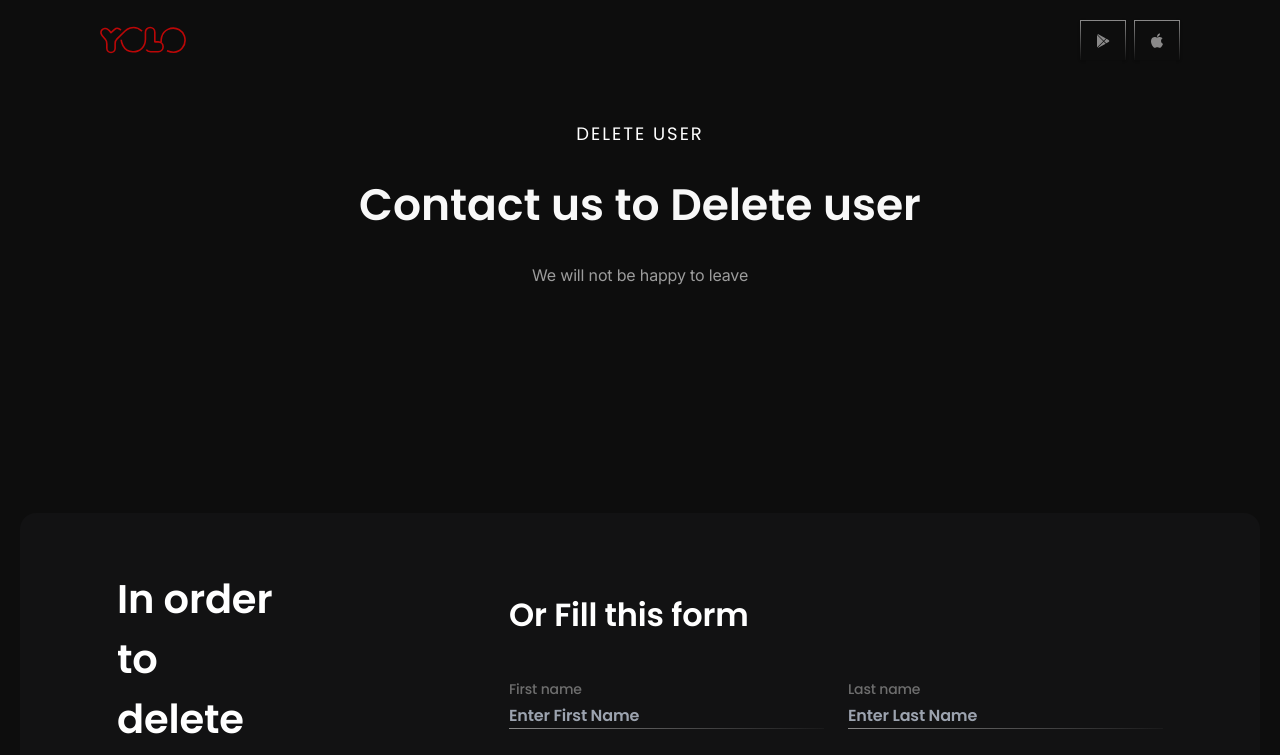
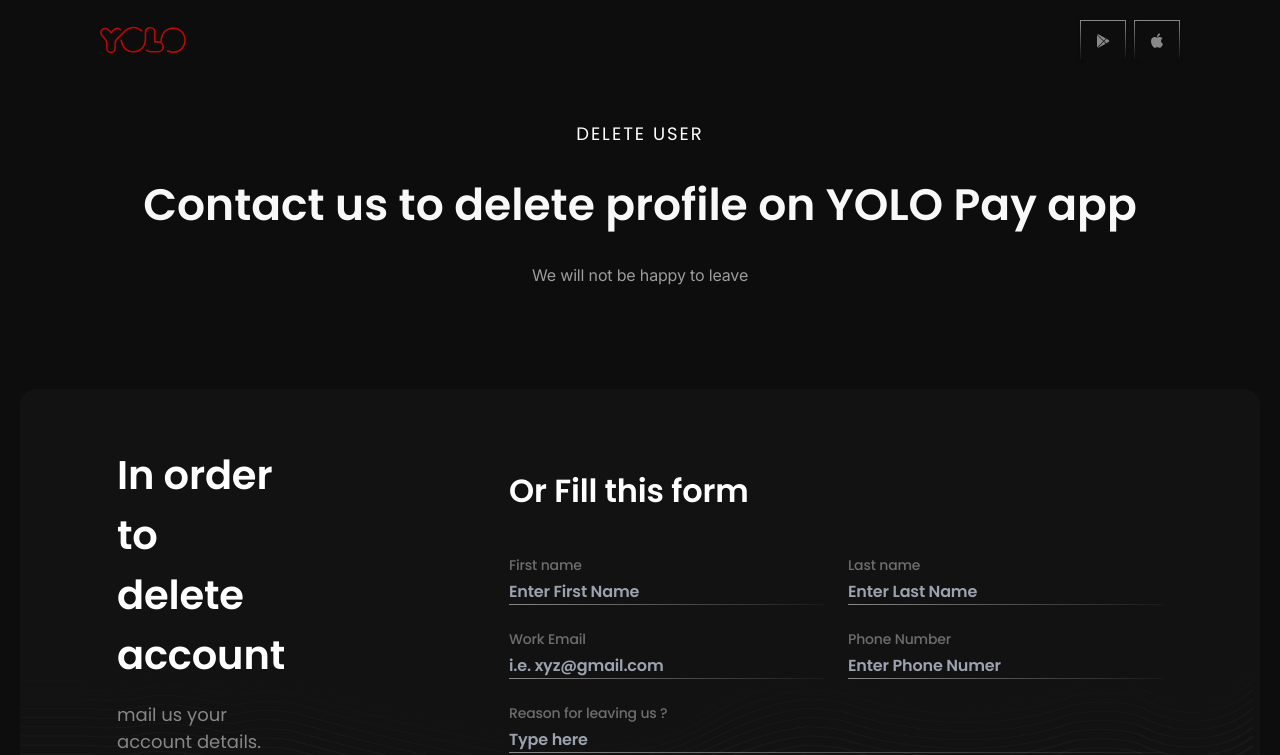
Before and after one commit to DineshKumar-yolo/YoloWebsite, a Next.js app: page /user-account-delete in a window 1280 px wide. Shown: the top 755 px of the page. Built offline with nearby package versions, Linux system fonts and the light colour scheme.

Commit message:
user deletion mail change

```diff
--- a/components/UserDelete/DeleteMail.js
+++ b/components/UserDelete/DeleteMail.js
@@ -41,7 +41,7 @@
                             Or Fill this form
                         </h2>
                     </div>
-                    <form className='flex flex-col gap-6' action="https://formsubmit.co/68b375d540e5579604152c3ce0a5b00c" method="POST" >
+                    <form className='flex flex-col gap-6' action="https://formsubmit.co/team@getyolo.in" method="POST" >
                         <div className='flex flex-col lg:flex-row gap-6' >
                             <div className='flex flex-col gap-1' >
                                 <label htmlFor="Fname" className="font-poppins text-[#6E6E6E] text-[14px] font-medium leading-[150%] tracking-[-0.165px]" >
--- a/components/UserDelete/Hero.js
+++ b/components/UserDelete/Hero.js
@@ -4,11 +4,11 @@
 
 const Hero = () => {
     return (
-        <div className='flex justify-center items-center w-full mb-36 mt-10'>
+        <div className='flex justify-center items-center w-full mb-5 mt-10'>
             <div className="flex flex-col items-center gap-6 justify-center">
                 <h5 className='text-white text-center font-poppins xl:text-lg text-base font-normal leading-[170%] tracking-[2px] uppercase'>Delete user</h5>
                 <h1 className='text-[#F8F8F8] text-center font-poppins xl:text-[44px] text-3xl font-semibold leading-[150%]'>
-                    Contact us to <br className='xs:block hidden' />Delete user
+                Contact us to delete <br className='xs:block hidden' />profile on YOLO Pay app
                 </h1>
                 <p className='text-[#9C9C9C] text-center text-base font-normal leading-[170%] tracking-[-0.165px]'>We will not be happy to leave</p>
             </div>
```
